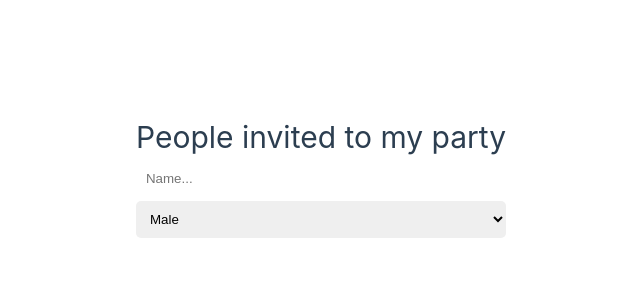
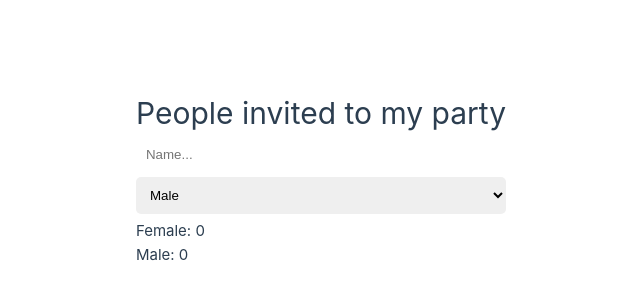
Before and after one commit to Nuxea/typeScriptApp, a Vue app: page / in a window 1280 px wide. Shown: the part 222-522 px from the top of the page, without its empty margins (319-959 px from the left). Built offline with nearby package versions, Linux system fonts and the light colour scheme.

Commit message:
Types with Computed

```diff
--- a/src/App.vue
+++ b/src/App.vue
@@ -1,5 +1,5 @@
 <script setup lang="ts">
-import {ref} from "vue";
+import {computed, ref} from "vue";
 import Cards from "@/components/Cards.vue";
 
 enum GENDER {
@@ -27,9 +27,25 @@ const addInvitee = (): void => {
     name.value = ''
     gender.value = GENDER.MALE
   }
+}
 
-
-}
+const count = computed<{
+  female: number,
+  male: number
+}>(() => {
+  return invitees.value.reduce((countObj, invitee) => {
+    if (invitee.gender === GENDER.MALE) {
+      return {
+        ...countObj,
+        male: countObj.male + 1
+      }
+    }
+    return {
+      ...countObj,
+      female: countObj.female + 1
+    }
+  }, { male: 0, female: 0 })
+})
 </script>
 
 <template>
@@ -45,6 +61,10 @@ const addInvitee = (): void => {
       </div>
       <div class="cards-container">
         <Cards v-for="invitee in invitees" :key="invitee.id" :invitee="invitee" />
+      </div>
+      <div>
+        <p>Female: {{ count.female }}</p>
+        <p>Male: {{ count.male }}</p>
       </div>
     </div>
   </main>
```
